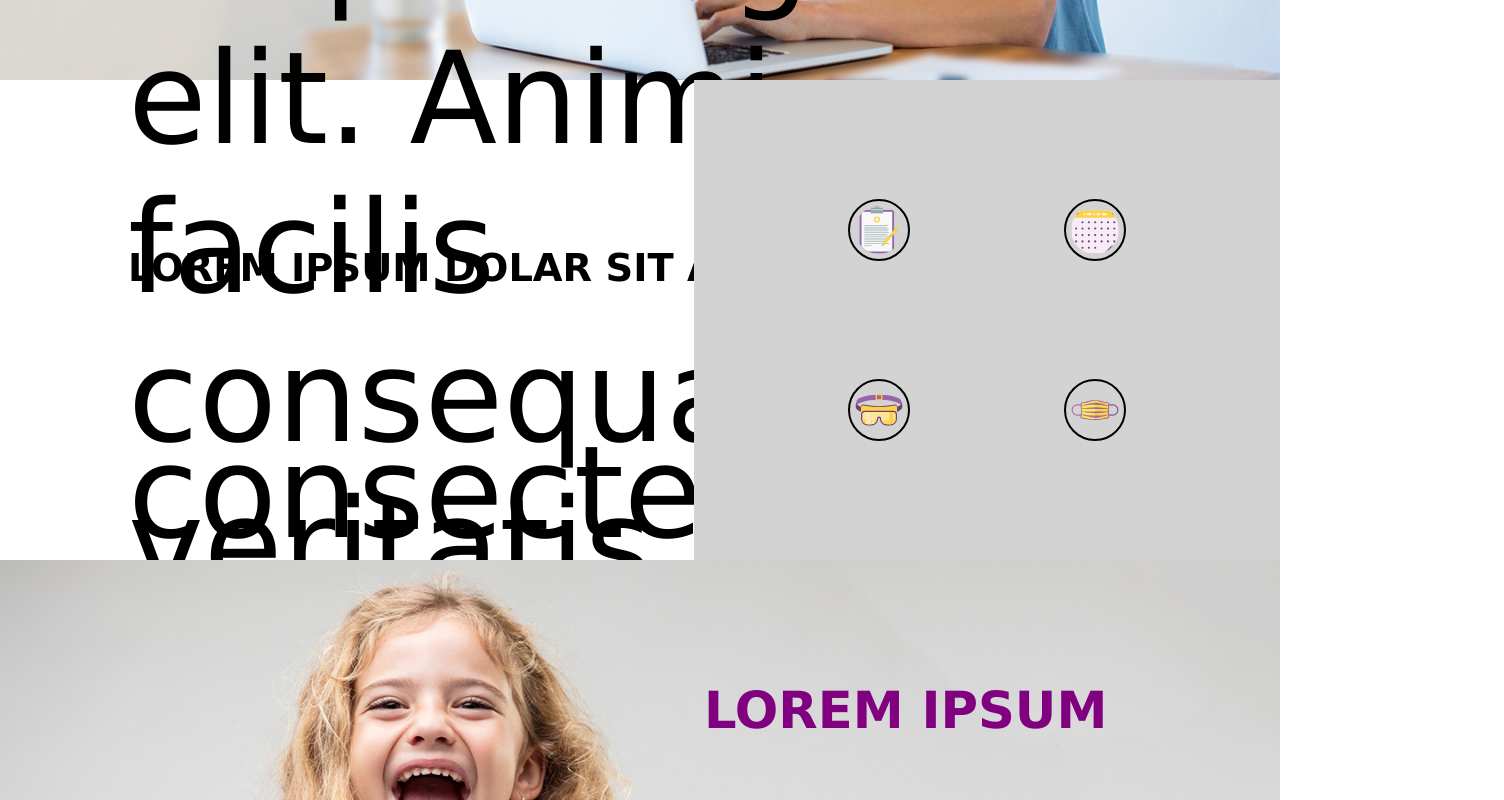
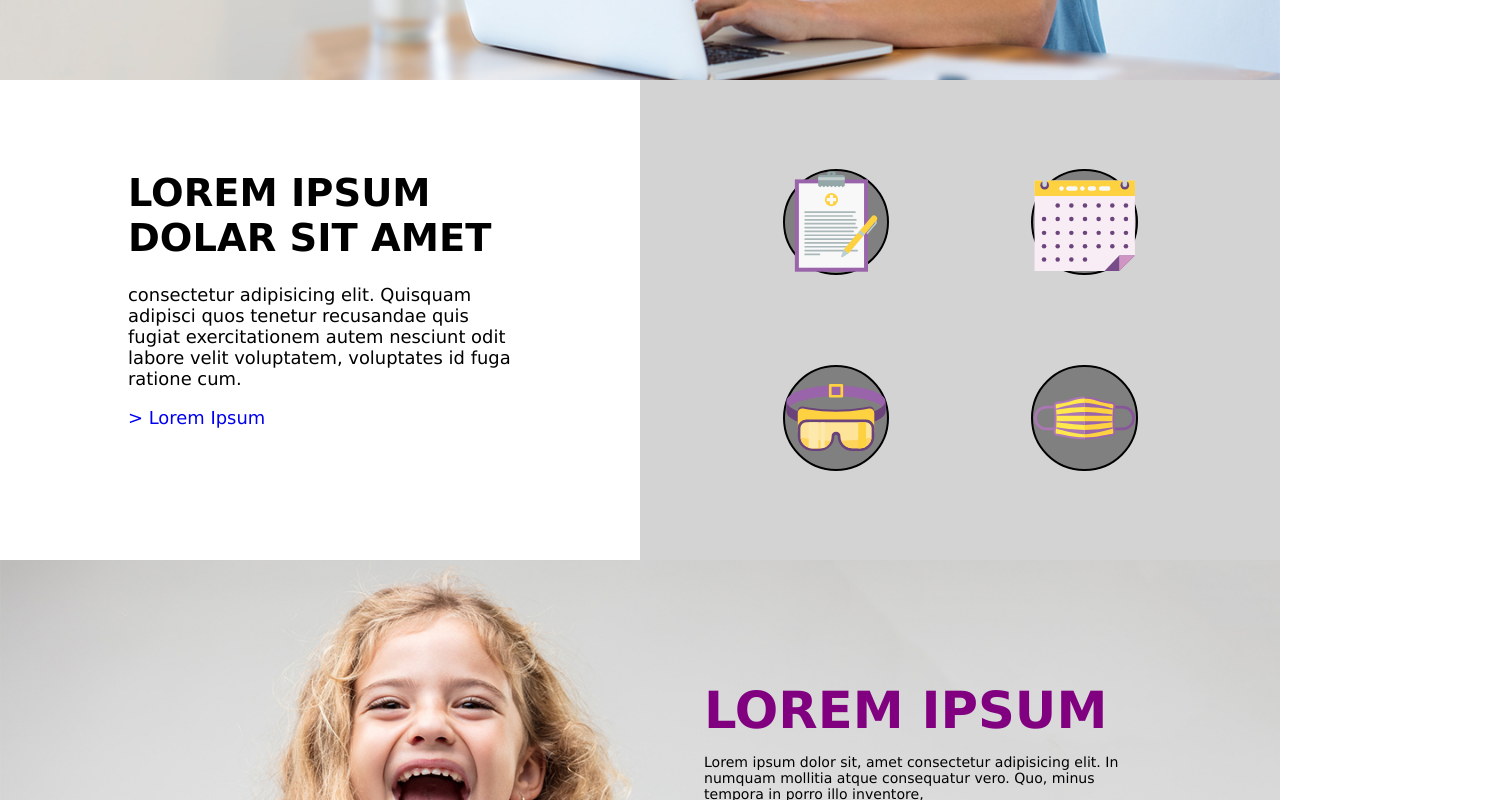
Before and after one commit to Geddydukes/Front-end-rooster, a React (Create React App) app: page / in a window 1280 px wide. Shown: the part 1680-2480 px from the top of the page, 1504 px wide, since content can reach past the window. Built offline with nearby package versions, Linux system fonts and the light colour scheme.

Commit message:
changes to home icons

```diff
--- a/src/App.css
+++ b/src/App.css
@@ -217,22 +217,36 @@
   columns: 4;
 }
 
+.iconBorder {
+  border: black 2px solid;
+  border-radius: 15vw;
+  height: 8vw;
+  width: 8vw;
+  background-color: gray;
+}
+.iconBorder:hover {
+  border: goldenrod 2px solid;
+  border-radius: 15vw;
+  background-color: black;
+  transform: scale(1.1);
+  transition: 1s;
+}
+
+.iconBorder:active {
+  transform: scale(0.9);
+}
+
 .homeIcons {
-  height: 6vh;
-  border: black 2px solid;
-  border-radius: 45px;
-  padding: 5px;
+  height: 8vw;
 }
 
 .homeIcons:hover {
-  border: goldenrod 2px solid;
-  border-radius: 45px;
-  transform: scale(1.25);
+  /* border: goldenrod 2px solid; */
   transition: ease-in-out 0.7s;
-  -webkit-animation: rotation 4s infinite linear;
-  -moz-animation: rotation 4s infinite linear;
-  -o-animation: rotation 4s infinite linear;
-  animation: rotation 4s infinite linear;
+  -webkit-animation: rotation 4s linear;
+  -moz-animation: rotation 4s linear;
+  -o-animation: rotation 4s linear;
+  animation: rotation 4s linear;
   transform-origin: 50% 50%;
   -webkit-transform-origin: 50% 50%;
   -moz-transform-origin: 50% 50%;
@@ -471,10 +485,6 @@
   }
 }
 
-.smallText {
-  font-size: 10vw;
-}
-
 @media only screen and (max-width: 550px) and (min-height: 568px) {
   .App {
     margin: 0px;
@@ -570,6 +580,9 @@
   }
   .bodySectionFiveText {
     margin-top: 16vh;
+  }
+  .socialLinksFooter {
+    margin-top: 0;
   }
 }
 
--- a/src/components/Icons.js
+++ b/src/components/Icons.js
@@ -7,26 +7,30 @@ import homeRetention from "../front-end-dev-test-assets/home-retention.svg";
 const Icons = () => {
   return (
     <div className="iconsContainer">
+      <div className="iconBorder homeIcons1">
         <img
           src={homeExpertise}
           alt="homeExpertise Logo"
-        className="homeIcons homeIcons1"
+          className="homeIcons"
         ></img>{" "}
+      </div>
+      <div className="iconBorder homeIcons2">
         <img
           src={homeHygiene}
           alt="homeHygiene Logo"
-        className="homeIcons homeIcons2"
+          className="homeIcons"
         ></img>{" "}
-      <img
-        src={homeLab}
-        alt="homeLab Logo"
-        className="homeIcons homeIcons3"
-      ></img>{" "}
+      </div>
+      <div className="iconBorder homeIcons3">
+        <img src={homeLab} alt="homeLab Logo" className="homeIcons"></img>{" "}
+      </div>
+      <div className="iconBorder homeIcons4">
         <img
           src={homeRetention}
           alt="homeRetention Logo"
-        className="homeIcons homeIcons4"
+          className="homeIcons"
         ></img>
+      </div>
     </div>
   );
 };
```
Lines whose indentation alone changed are shown as unchanged.
